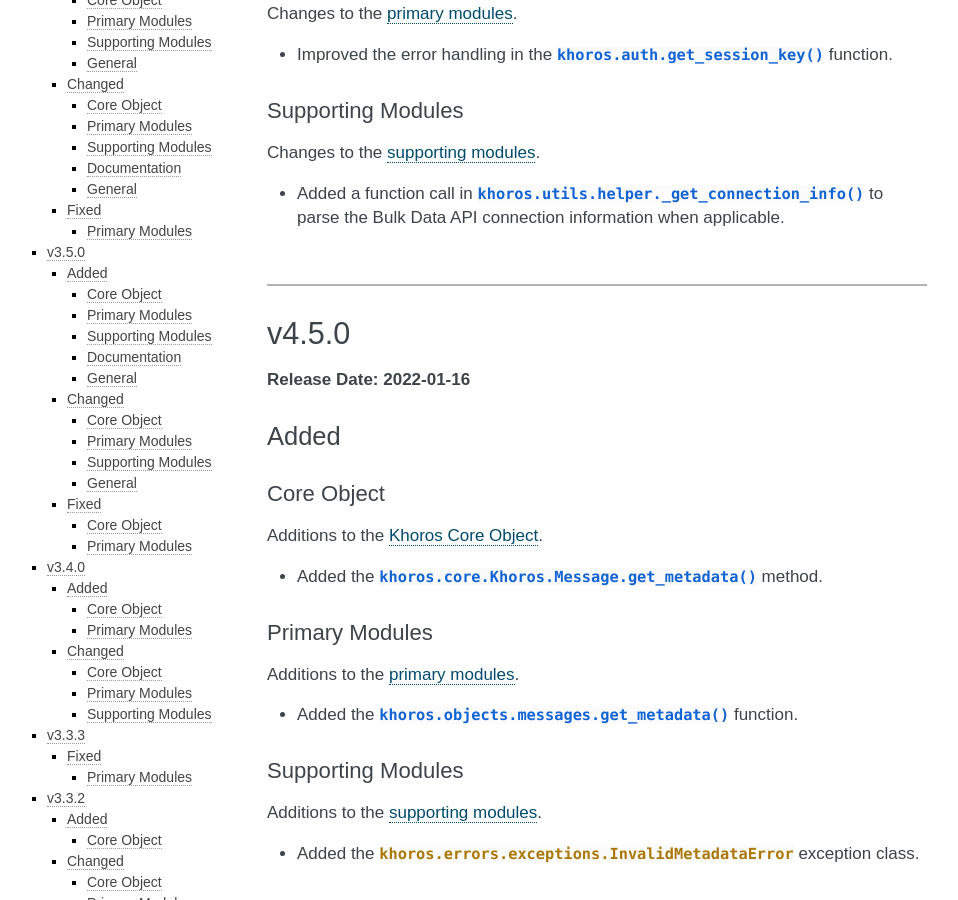
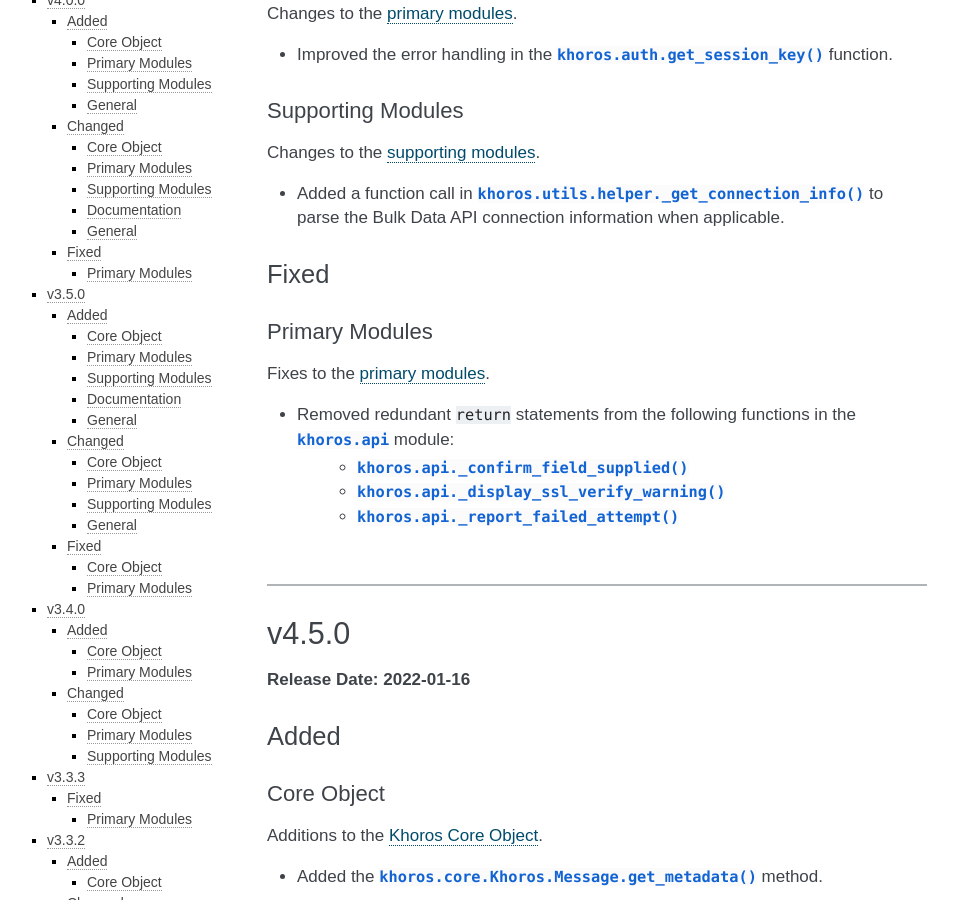
Before and after one commit to jeffshurtliff/khoros, a Sphinx documentation site: the page built from docs/changelog.rst, in a window 1280 px wide and 900 px high, scrolled down 1679 px. Shown: the whole window, without its empty margins (153-1111 px from the left). Built offline with Sphinx 7.4.7, drawn with Linux system fonts in a browser that asks for light colours.

Commit message:
Removed redundant return statements

```diff
--- a/docs/changelog.rst
+++ b/docs/changelog.rst
@@ -73,6 +73,18 @@
 
 * Added a function call in :py:func:`khoros.utils.helper._get_connection_info` to parse the
   Bulk Data API connection information when applicable.
+
+Fixed
+=====
+
+Primary Modules
+---------------
+Fixes to the :doc:`primary modules <primary-modules>`.
+
+* Removed redundant ``return`` statements from the following functions in the :py:mod:`khoros.api` module:
+    * :py:func:`khoros.api._confirm_field_supplied`
+    * :py:func:`khoros.api._display_ssl_verify_warning`
+    * :py:func:`khoros.api._report_failed_attempt`
 
 |
 
```
Also changed, not shown: 1 other file.
